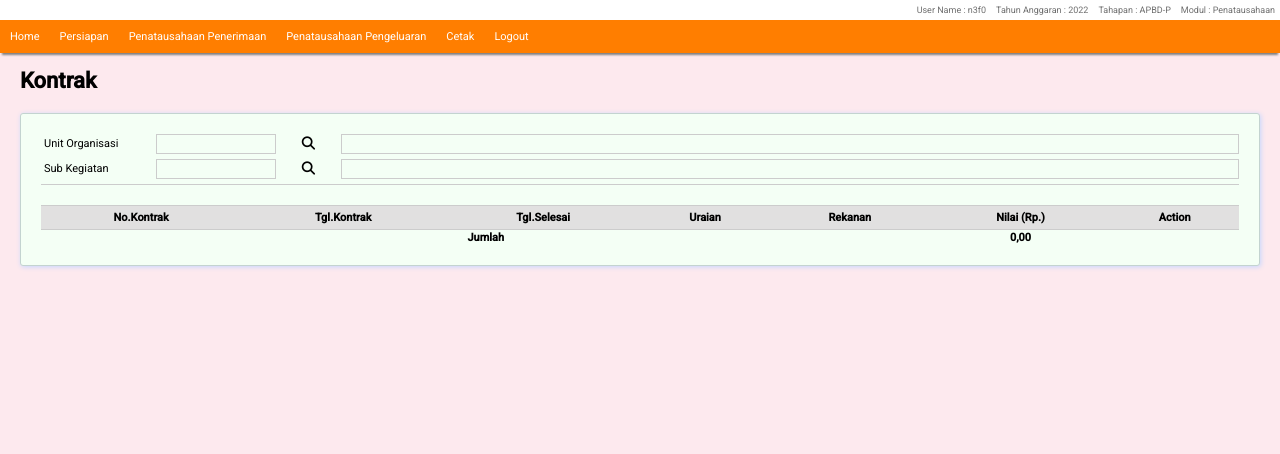
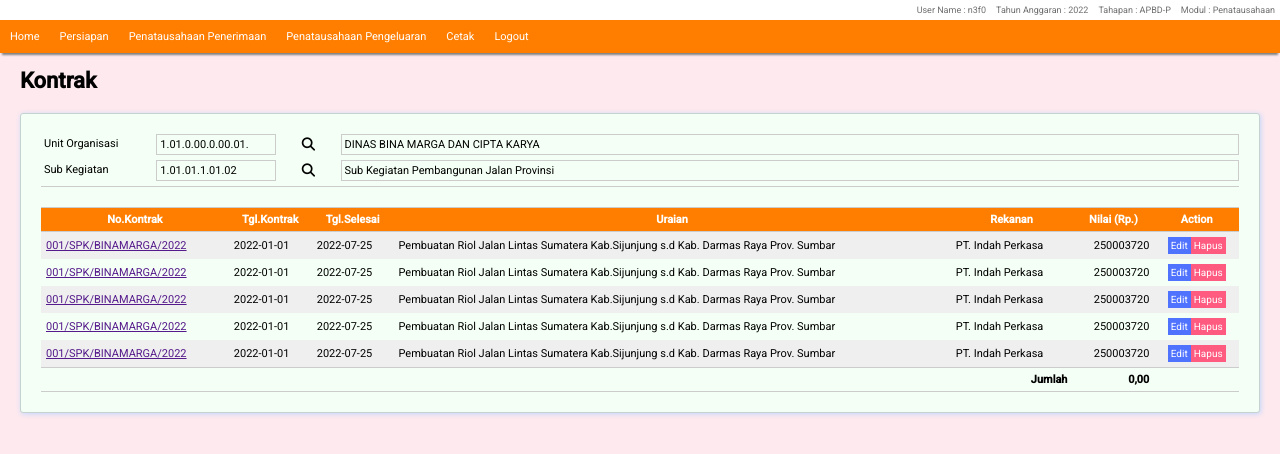
Before and after one commit to n3f0/simbendahara, a React (Create React App) app: page /persiapan/kontrak in a window 1280 px wide. Shown: the top 454 px of the page. Built offline with nearby package versions, Linux system fonts and the light colour scheme.

Commit message:
Update Frontend Kontrak

```diff
--- a/src/App.css
+++ b/src/App.css
@@ -46,17 +46,17 @@ section.content>h4{
   padding:0;
 }
 .btnedit{
-  background: rgb(63, 63, 235);
+  background: rgb(80, 115, 255);
   color: #fff;
-  padding:5px;
+  padding:3px;
   cursor: pointer;
   border:none;
   font-size:10px;
 }
 .btnhapus{
-  background: #E80B3E;
+  background: #ff5b81;
   color: #fff;
-  padding:5px;
+  padding:3px;
   cursor: pointer;
   border: none;
   font-size:10px;
@@ -113,9 +113,15 @@ table>thead{
   border-top: 1px solid #ccc;
   border-bottom:1px solid #ccc;
   font-weight: 100;
-  background: #e1e0e0;
+  background: #FF7E00;
+  color:#fff;
 }
-table>thead>tr>th{
+table>tfoot{
+  border-top: 1px solid #ccc;
+  border-bottom:1px solid #ccc;
+  font-weight: 100;
+}
+table th,td{
   padding:5px;
 }
 .text-right{
@@ -127,3 +133,6 @@ table>thead>tr>th{
 .text-center{
   text-align: center;
 }
+table tbody tr:nth-child(odd){
+  background: #efefef;
+}
--- a/src/component/fitur/unitsubkeg.jsx
+++ b/src/component/fitur/unitsubkeg.jsx
@@ -5,15 +5,15 @@ export default function Unitsubkeg(props) {
     <div className='fitur'>
         <div className="pilihan-group">
             <div className="lbl-pilihan">Unit Organisasi</div>
-            <div className="pilihan-left"></div>
+            <div className="pilihan-left">1.01.0.00.0.00.01.</div>
             <button className="pilihan-search"><i className="fa fa-search"></i></button>
-            <div className="pilihan-right"></div>
+            <div className="pilihan-right">DINAS BINA MARGA DAN CIPTA KARYA</div>
         </div>
         <div className="pilihan-group">
             <div className="lbl-pilihan">Sub Kegiatan</div>
-            <div className="pilihan-left"></div>
+            <div className="pilihan-left">1.01.01.1.01.02</div>
             <button className="pilihan-search"><i className="fa fa-search"></i></button>
-            <div className="pilihan-right"></div>
+            <div className="pilihan-right">Sub Kegiatan Pembangunan Jalan Provinsi</div>
         </div>
     </div>
   )
--- a/src/component/pages/kontrak.jsx
+++ b/src/component/pages/kontrak.jsx
@@ -1,4 +1,5 @@
 import React from 'react'
+import { useState } from 'react';
 import Unitsubkeg from '../fitur/unitsubkeg';
 
 
@@ -15,8 +16,17 @@ const Kontrak=(props)=>{
     );
 
 }
+const listkontrak=[
+{nokon:'001/SPK/BINAMARGA/2022',tglkon:'2022-01-01',tglselesaikon:'2022-07-25',uraikon:'Pembuatan Riol Jalan Lintas Sumatera Kab.Sijunjung s.d Kab. Darmas Raya Prov. Sumbar',nmp3:'PT. Indah Perkasa',nilai:250003720},
+{nokon:'001/SPK/BINAMARGA/2022',tglkon:'2022-01-01',tglselesaikon:'2022-07-25',uraikon:'Pembuatan Riol Jalan Lintas Sumatera Kab.Sijunjung s.d Kab. Darmas Raya Prov. Sumbar',nmp3:'PT. Indah Perkasa',nilai:250003720},
+{nokon:'001/SPK/BINAMARGA/2022',tglkon:'2022-01-01',tglselesaikon:'2022-07-25',uraikon:'Pembuatan Riol Jalan Lintas Sumatera Kab.Sijunjung s.d Kab. Darmas Raya Prov. Sumbar',nmp3:'PT. Indah Perkasa',nilai:250003720},
+{nokon:'001/SPK/BINAMARGA/2022',tglkon:'2022-01-01',tglselesaikon:'2022-07-25',uraikon:'Pembuatan Riol Jalan Lintas Sumatera Kab.Sijunjung s.d Kab. Darmas Raya Prov. Sumbar',nmp3:'PT. Indah Perkasa',nilai:250003720},
+{nokon:'001/SPK/BINAMARGA/2022',tglkon:'2022-01-01',tglselesaikon:'2022-07-25',uraikon:'Pembuatan Riol Jalan Lintas Sumatera Kab.Sijunjung s.d Kab. Darmas Raya Prov. Sumbar',nmp3:'PT. Indah Perkasa',nilai:250003720},
+]
 
 const Kontraklist=(props)=>{
+    var [kontrak,setKontrak]=useState(listkontrak);
+
     return(
         <section className="area">
             <table className='table'>
@@ -31,10 +41,25 @@ const Kontraklist=(props)=>{
                         <th>Action</th>
                     </tr>
                 </thead>
+                <tbody>
+                    {kontrak.map((v,i)=>{
+                        return(
+                            <tr key={i}>
+                                <td><a href="">{v.nokon}</a></td>
+                                <td>{v.tglkon}</td>
+                                <td>{v.tglselesaikon}</td>
+                                <td>{v.uraikon}</td>
+                                <td>{v.nmp3}</td>
+                                <td className='text-right'>{v.nilai}</td>
+                                <td className='text-center'><button className="btnedit">Edit</button><button className="btnhapus">Hapus</button></td>
+                            </tr>
+                        )
+                    })}
+                </tbody>
                 <tfoot>
                     <tr>
-                        <th colSpan={5}>Jumlah</th>
-                        <th>0,00</th>
+                        <th colSpan={5} className='text-right'>Jumlah</th>
+                        <th className='text-right'>0,00</th>
                         <th></th>
                     </tr>
                 </tfoot>
```
